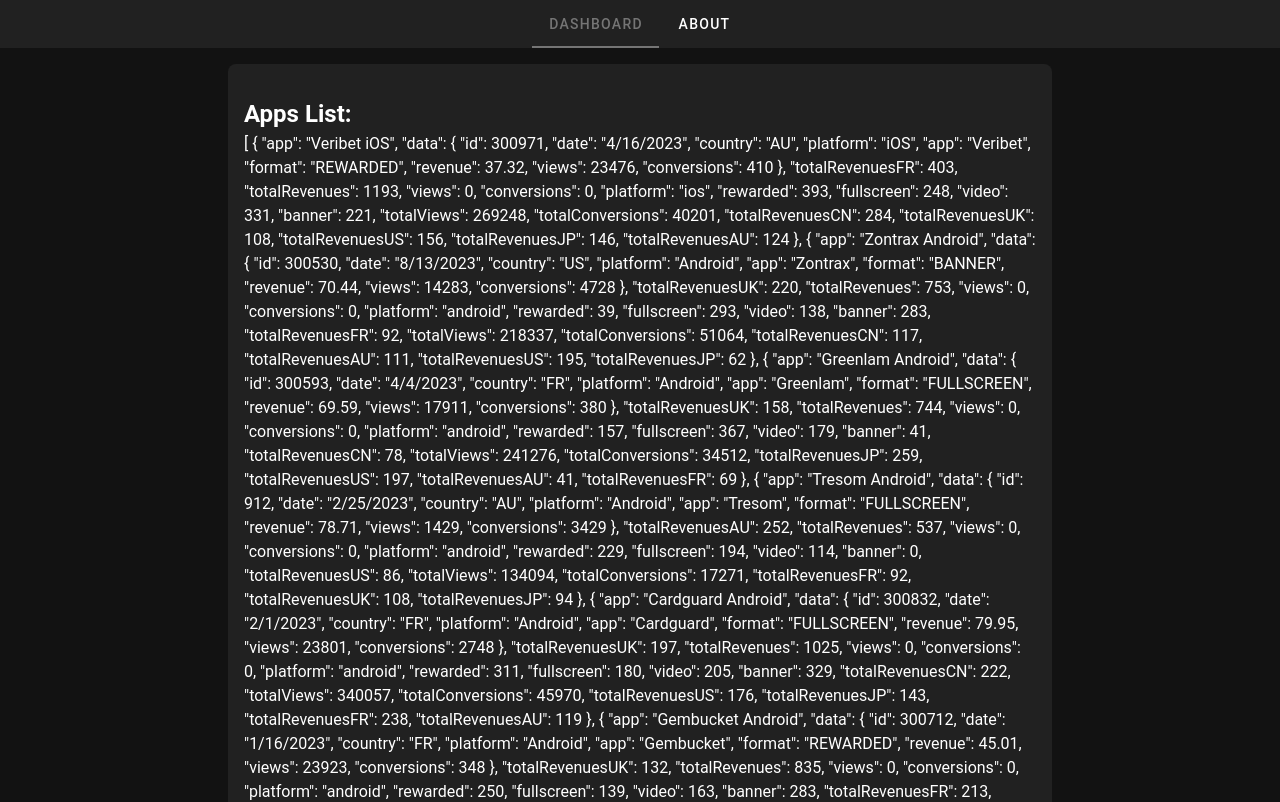
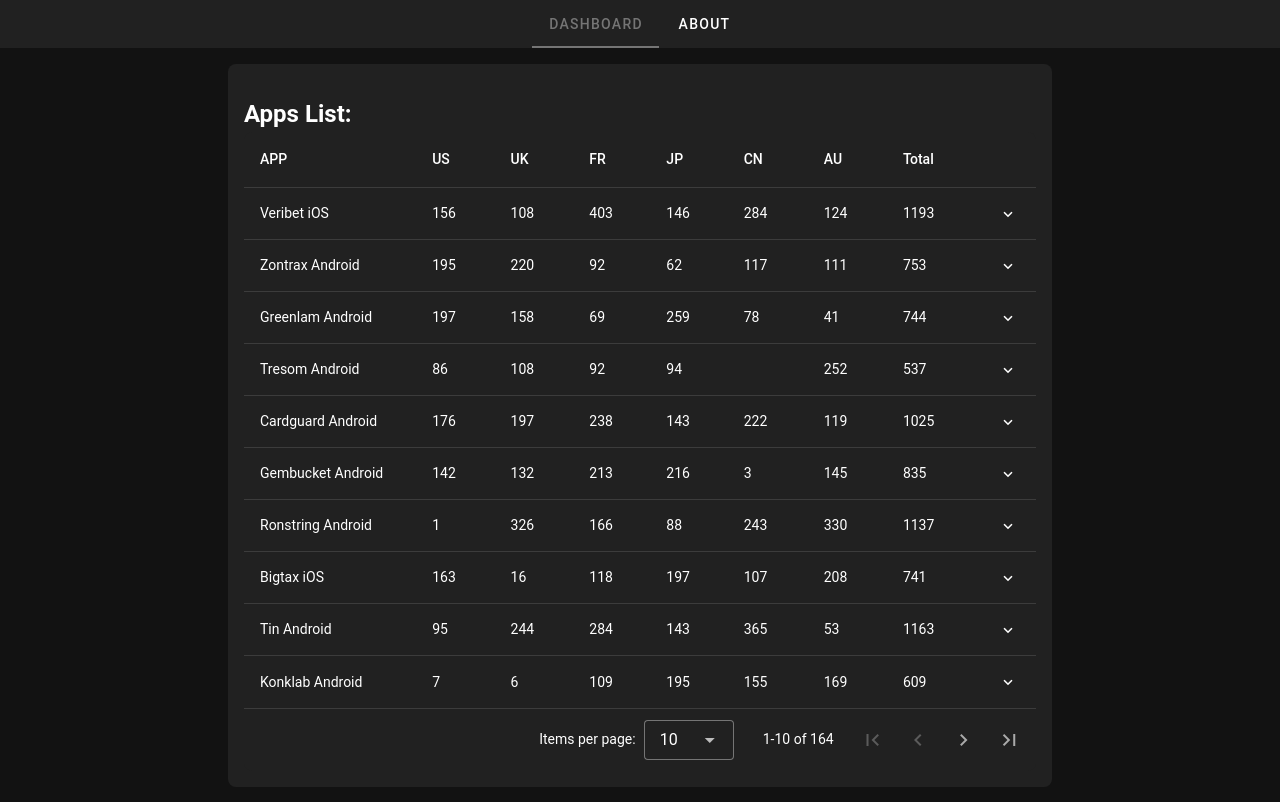
Before and after one commit to 3quanimity/vuetify-dashboard, a Vue app: page / in a window 1280 px wide. Shown: the top 802 px of the page. Built offline with nearby package versions, Linux system fonts and the light colour scheme.

Commit message:
display data using vuetify v-data-table

```diff
--- a/src/pages/index.vue
+++ b/src/pages/index.vue
@@ -47,7 +47,17 @@
               <h2 class="mt-4">
                 Apps List:
               </h2>
-              {{ groupedData }}
+              <v-data-table
+                v-if="groupedData"
+                :items="groupedData"
+                :headers="headers"
+                item-value="app"
+              >
+                <!-- customizing column titles example -->
+                <template #header.app="{column}">
+                  {{ column.title.toUpperCase() }}
+                </template>
+              </v-data-table>
             </v-sheet>
 
             <v-sheet
@@ -81,6 +91,18 @@ const links = ref(["Dashboard", "About"]);
 const apiResult = ref()
 const groupedData = ref<any[]>([]) // // Explicitly allow any[] to fix the error: Type 'any[]' is not assignable to type 'never[]'
 
+const headers = ref([
+  { title: "App",   key: "app" },
+  { title: "US",    key: "totalRevenuesUS" },
+  { title: "UK",    key: "totalRevenuesUK" },
+  { title: "FR",    key: "totalRevenuesFR" },
+  { title: "JP",    key: "totalRevenuesJP" },
+  { title: "CN",    key: "totalRevenuesCN" },
+  { title: "AU",    key: "totalRevenuesAU" },
+  { title: "Total", key: "totalRevenues" },
+  { title: "",      key: "data-table-expand" }, // expand row for more details
+]);
+
 // Vue lifecycles
 onMounted(async () => {
   try {
```
